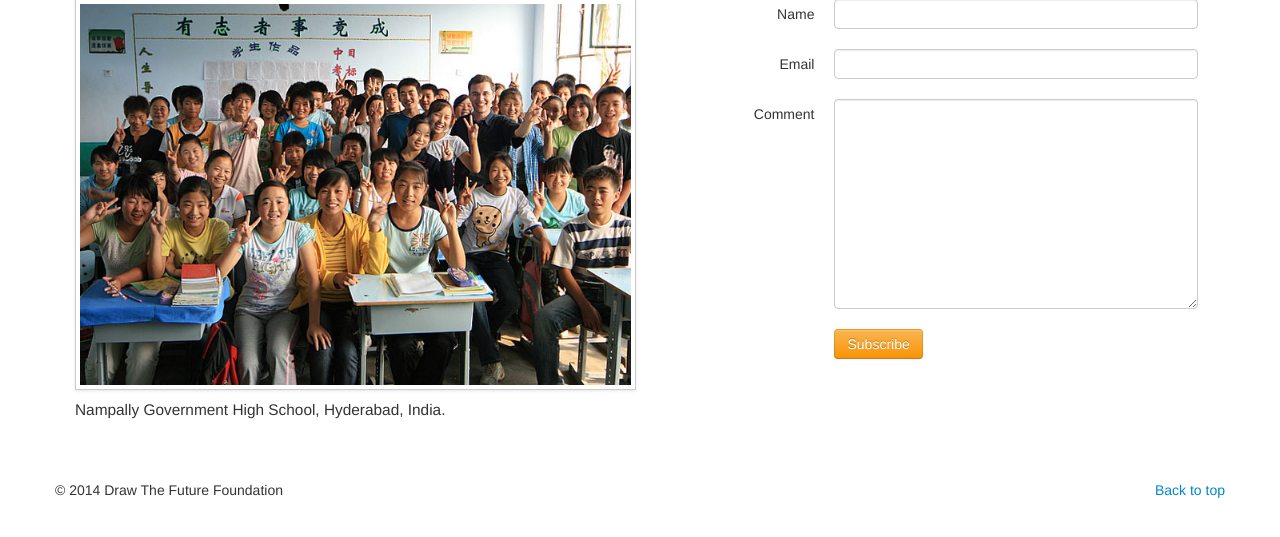
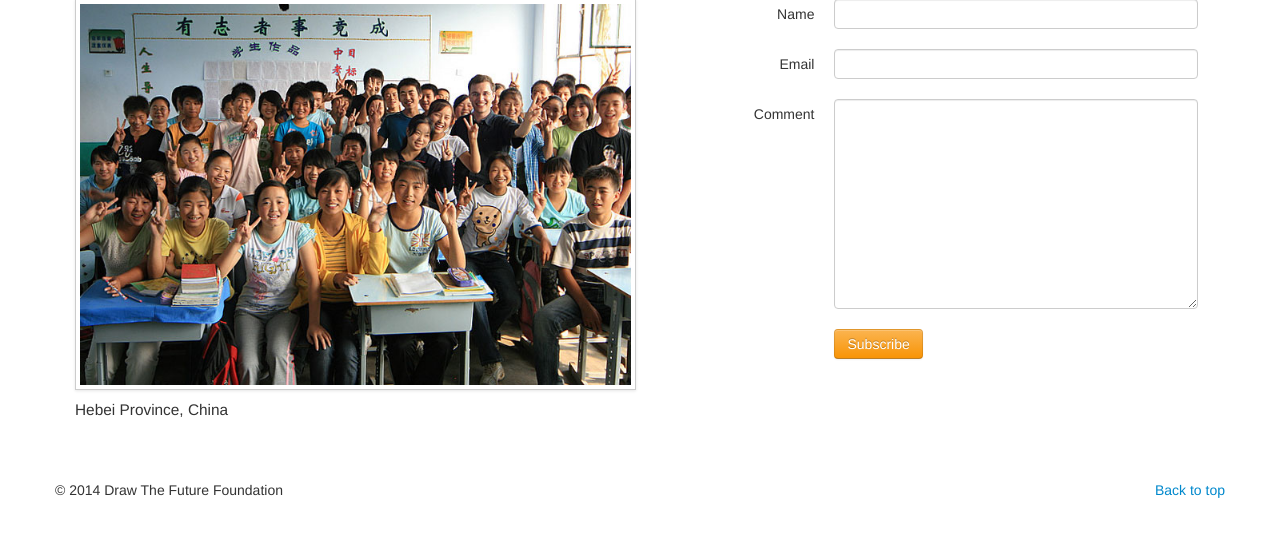
Before and after one commit to ddehghan/django-bootstrap-starter-project, a Django app: page /contribute in a window 1280 px wide. Shown: the part 237-774 px from the top of the page. Run offline with Django 3.2, Linux system fonts and the light colour scheme; parts of the project's set-up code (start-up, migrations or seed data) failed here and were passed over; some libraries are stand-ins or nearby versions.

Commit message:
text bug

```diff
--- a/website/templates/contribute.html
+++ b/website/templates/contribute.html
@@ -40,7 +40,7 @@
             <div class="span6 left">
                 <img src="{{ STATIC_URL }}home-assets/contibute1.jpg" class="img-polaroid">
 
-                <div class="image-desciption-3">Nampally Government High School, Hyderabad, India.</div>
+                <div class="image-desciption-3">Hebei Province, China</div>
             </div>
 
             <div class="span6">
```
